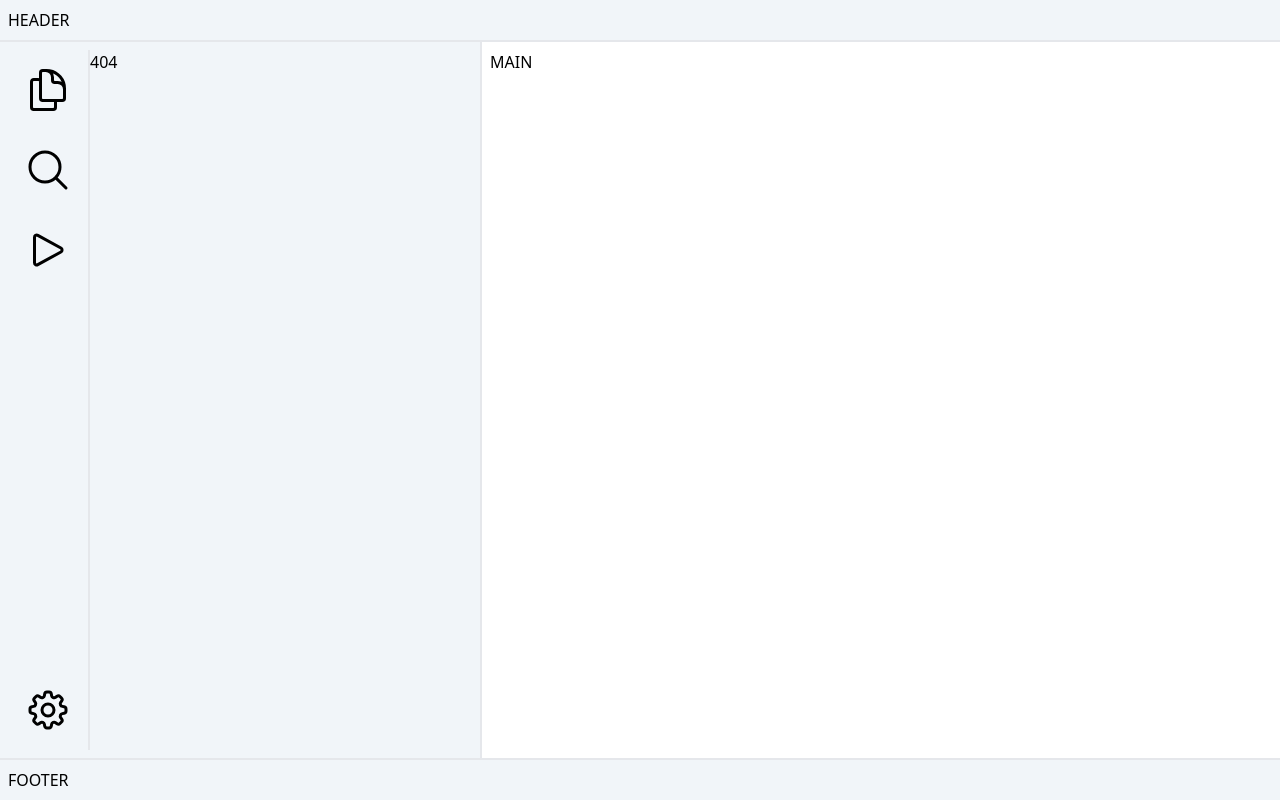
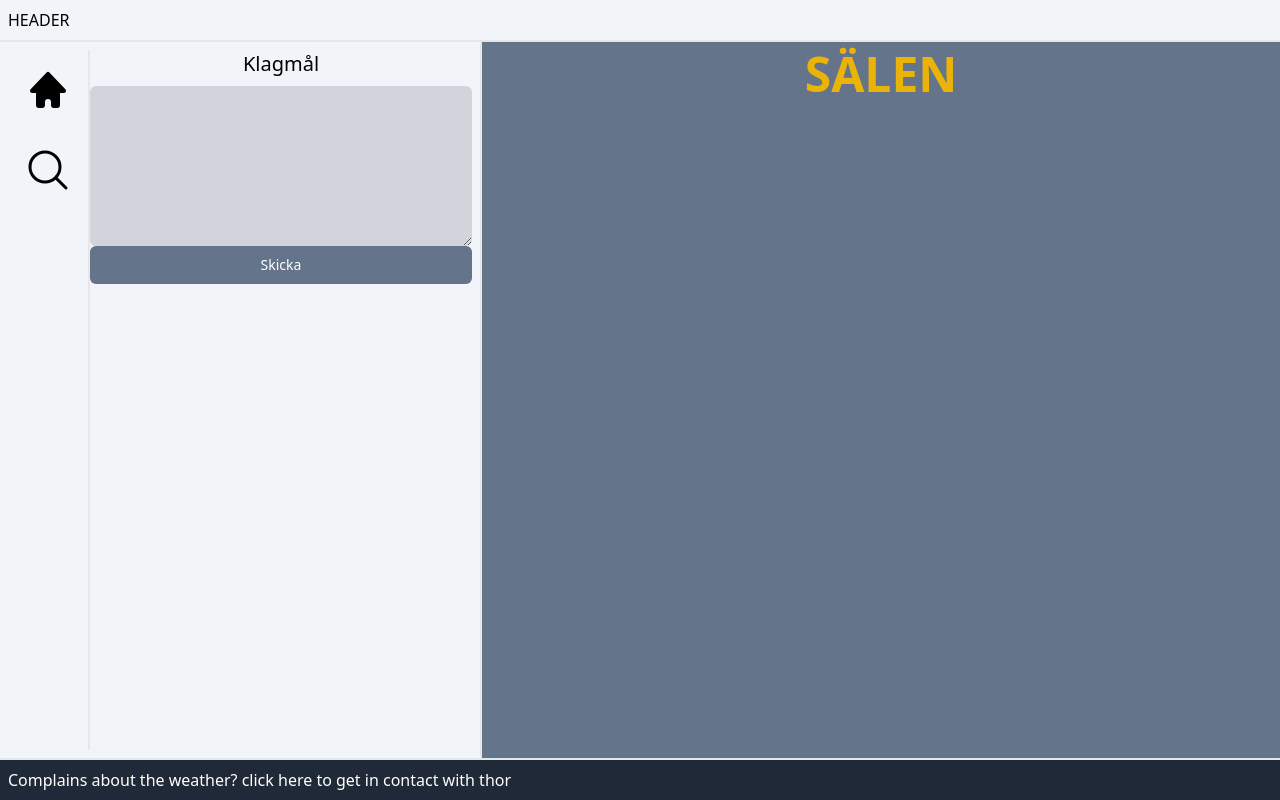
Before and after one commit to Philipbendiksen/WeatherApp, a React (Vite) app: page /Footer in a window 1280 px wide. Before the commit this address had no page. Built offline with nearby package versions, Linux system fonts and the light colour scheme.

Commit message:
Done structure and learned many things

```diff
--- a/index.html
+++ b/index.html
@@ -7,6 +7,7 @@
   <meta name="viewport" content="width=device-width, initial-scale=1.0" />
   <title>Vite + React + TS</title>
   <script src="https://cdn.tailwindcss.com"></script>
+  <link rel="stylesheet" href="style.css">
 </head>
 
 <body class="h-full">
--- a/src/App.tsx
+++ b/src/AppStyle.tsx
@@ -1,8 +1,6 @@
+import { HomeIcon } from "@heroicons/react/16/solid";
 import {
-  Cog8ToothIcon,
-  DocumentDuplicateIcon,
-  MagnifyingGlassIcon,
-  PlayIcon,
+  MagnifyingGlassIcon
 } from "@heroicons/react/24/outline";
 import { Link, Outlet } from "react-router-dom";
 
@@ -12,30 +10,29 @@ import { Link, Outlet } from "react-router-dom";
 function App() {
   return (
     <div className="h-full flex flex-col">
-      <header className="bg-slate-100 p-2 border-b-2">HEADER</header>
+      <Link to="Header" className="bg-slate-100 p-2 border-b-2">HEADER</Link>
 
       <div className="flex flex-1">
         <aside className="flex bg-slate-100 p-2 border-r-2">
           <div className="flex flex-col">
-            <Link to="/explorer">
-              <DocumentDuplicateIcon className="h-20 w-20 p-4 cursor-pointer" />
+            <Link to="/WheaterDisplay">
+              <HomeIcon className="h-20 w-20 p-4 cursor-pointer" />
             </Link>
-            <Link to="/search">
+            <Link to="LocationInput">
               <MagnifyingGlassIcon className="h-20 w-20 p-4 cursor-pointer" />
             </Link>
-            <PlayIcon className="h-20 w-20 p-4 cursor-pointer" />
-            <div className="flex-1" />
-            <Cog8ToothIcon className="h-20 w-20 p-4 cursor-pointer" />
+
+
           </div>
           <div className="border-l-2 w-96">
             <Outlet />
           </div>
         </aside>
 
-        <main className="p-2 flex-1">MAIN</main>
+        <main className="bg-slate-500 p-2 flex-1 font-bold text-yellow-500 text-center text-5xl" >SÄLEN</main>
       </div>
 
-      <footer className="bg-slate-100 p-2 border-t-2">FOOTER</footer>
+      <Link to="Footer" className="bg-gray-800 p-2 border-t-2 text-white">Complains about the weather? click here to get in contact with thor</Link>
     </div>
   );
 }
--- /dev/null
+++ b/src/Footer.tsx
@@ -0,0 +1,19 @@
+
+
+function Footer() {
+    return (
+      <div className="flex flex-col">
+        <h2 className="text-xl flex justify-center ">Klagmål</h2>
+        <textarea
+           rows={8}
+          className="mt-2 bg-gray-300 focus:ring-indigo-500 focus:border-indigo-500 block w-full sm:text-sm rounded-md"> </textarea>
+        <button
+        type="submit"
+        className="items-center justify-center px-4 py-2 border border-transparent text-sm font-medium rounded-md text-white bg-slate-500"
+
+        >Skicka</button>
+      </div>
+    );
+  }
+
+  export default Footer;
--- /dev/null
+++ b/src/Header.tsx
@@ -0,0 +1,15 @@
+
+
+function Header() {
+  return (
+    <div className="flex flex-col">
+      <div className="flex justify-between p-4">
+        <span className="ml-4">Header</span>
+      </div>
+
+      <input placeholder="Header" />
+    </div>
+  );
+}
+
+export default Header;
--- a/src/Explorer.tsx
+++ b/src/LocationInput.tsx
@@ -1,16 +1,16 @@
 import { EllipsisHorizontalIcon } from "@heroicons/react/24/outline";
 
-function Explorer() {
+function Search() {
   return (
     <div className="flex flex-col">
       <div className="flex justify-between p-4">
-        <span className="ml-4">EXPLORER</span>
+        <span className="ml-4">SEARCH LOCATION</span>
         <EllipsisHorizontalIcon className="w-8 h-8" />
       </div>
 
-      <div>VSCODE-LAYOUT</div>
+      <input placeholder="Search" />
     </div>
   );
 }
 
-export default Explorer;
+export default Search;
--- a/src/Search.tsx
+++ /dev/null
@@ -1,16 +0,0 @@
-import { EllipsisHorizontalIcon } from "@heroicons/react/24/outline";
-
-function Search() {
-  return (
-    <div className="flex flex-col">
-      <div className="flex justify-between p-4">
-        <span className="ml-4">SEARCH</span>
-        <EllipsisHorizontalIcon className="w-8 h-8" />
-      </div>
-
-      <input placeholder="Search" />
-    </div>
-  );
-}
-
-export default Search;
--- /dev/null
+++ b/src/WheaterDisplay.tsx
@@ -0,0 +1,24 @@
+
+
+function DisplayWeather() {
+  return (
+
+    <div className="flex flex-col">
+    <div className="flex justify-between p-4">
+      <span className="ml-1 text-2xl">Sparade platser</span>
+    </div>
+
+    <u className="ml-2">
+    <li>Sälen</li>
+    <li>Trysil</li>
+    <li>Åre</li>
+
+     </u>
+  </div>
+
+
+
+  );
+}
+
+export default DisplayWeather;
--- a/src/main.tsx
+++ b/src/main.tsx
@@ -7,17 +7,20 @@ import {
   createBrowserRouter,
   createRoutesFromElements,
 } from "react-router-dom";
-import App from "./App";
-import Explorer from "./Explorer";
-import Search from "./Search";
+import App from "./AppStyle";
+import Footer from "./Footer";
+import Header from "./Header";
+import LocationInput from "./LocationInput";
+import DisplayWeather from "./WheaterDisplay";
 
 const router = createBrowserRouter(
   createRoutesFromElements(
     <Route path="/" Component={App}>
       <Route index element={<Navigate to="explorer" />} />
-      <Route path="explorer" Component={Explorer} />
-      <Route path="search" Component={Search} />
-      <Route path="*" element={<span>404</span>} />
+      <Route path="WheaterDisplay" Component={DisplayWeather} />
+      <Route path="LocationInput" Component={LocationInput} />
+      <Route path="Header" Component={Header} />
+      <Route path="Footer" Component={Footer} />
     </Route>
   )
 );
```
Also changed, not shown: tsconfig.json (+13 -5 lines), style.css (added), 1 other file (tests, documents, lock files or other folders).
